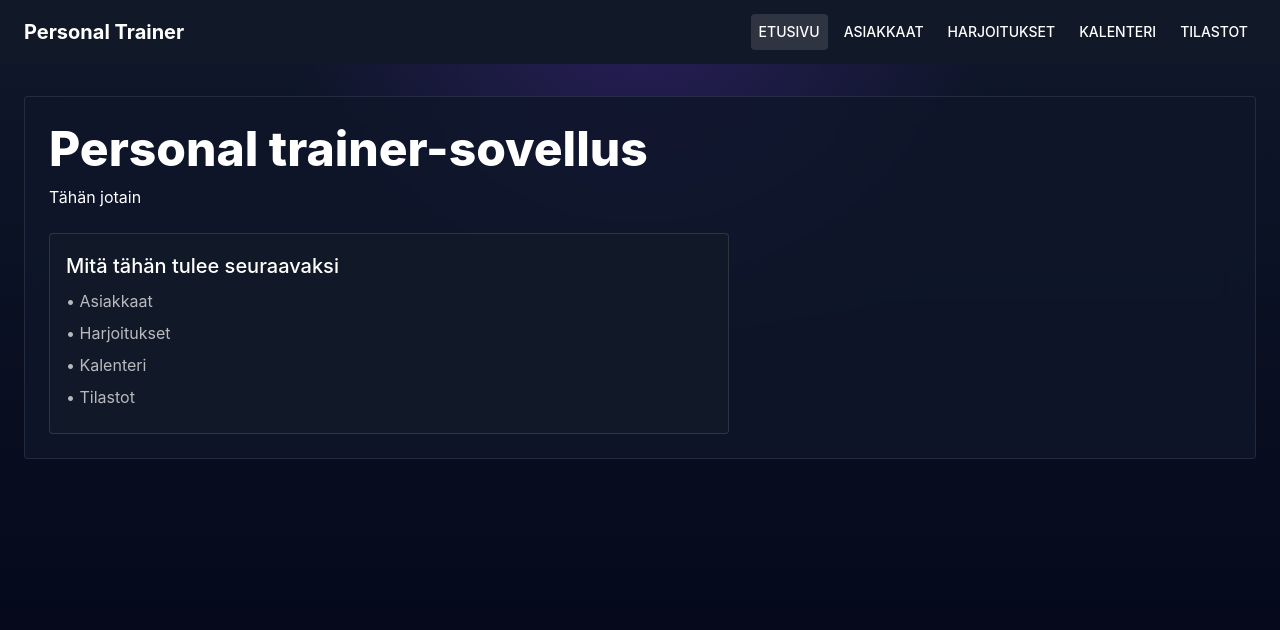
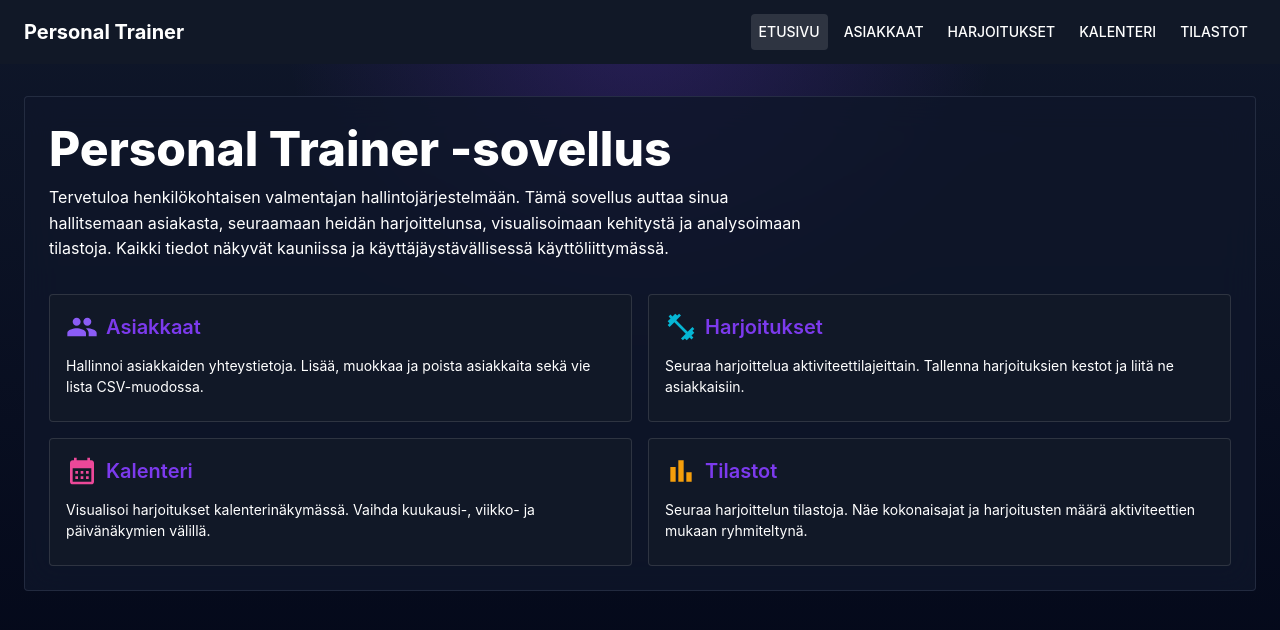
Before and after one commit to sonjasvensk/personal-trainer, a React (Vite) app: page / in a window 1280 px wide. Shown: the top 630 px of the page. Built offline with nearby package versions, Linux system fonts and the light colour scheme; no server answers.

Commit message:
improve: homepage feature cards

```diff
--- a/src/pages/HomePage.tsx
+++ b/src/pages/HomePage.tsx
@@ -1,40 +1,109 @@
 import { Box, Card, CardContent, Stack, Typography } from '@mui/material'
+import { useNavigate } from 'react-router-dom'
+import PeopleIcon from '@mui/icons-material/People'
+import FitnessCenterIcon from '@mui/icons-material/FitnessCenter'
+import CalendarMonthIcon from '@mui/icons-material/CalendarMonth'
+import BarChartIcon from '@mui/icons-material/BarChart'
 
+interface Feature {
+  icon: React.ReactNode
+  title: string
+  description: string
+  path: string
+}
+
+const features: Feature[] = [
+  {
+    icon: <PeopleIcon sx={{ fontSize: 32, color: '#8b5cf6' }} />,
+    title: 'Asiakkaat',
+    description: 'Hallinnoi asiakkaiden yhteystietoja. Lisää, muokkaa ja poista asiakkaita sekä vie lista CSV-muodossa.',
+    path: '/customers',
+  },
+  {
+    icon: <FitnessCenterIcon sx={{ fontSize: 32, color: '#06b6d4' }} />,
+    title: 'Harjoitukset',
+    description: 'Seuraa harjoittelua aktiviteettilajeittain. Tallenna harjoituksien kestot ja liitä ne asiakkaisiin.',
+    path: '/trainings',
+  },
+  {
+    icon: <CalendarMonthIcon sx={{ fontSize: 32, color: '#ec4899' }} />,
+    title: 'Kalenteri',
+    description: 'Visualisoi harjoitukset kalenterinäkymässä. Vaihda kuukausi-, viikko- ja päivänäkymien välillä.',
+    path: '/calendar',
+  },
+  {
+    icon: <BarChartIcon sx={{ fontSize: 32, color: '#f59e0b' }} />,
+    title: 'Tilastot',
+    description: 'Seuraa harjoittelun tilastoja. Näe kokonaisajat ja harjoitusten määrä aktiviteettien mukaan ryhmiteltynä.',
+    path: '/statistics',
+  },
+]
 
 function HomePage() {
+  const navigate = useNavigate()
+
   return (
-    <Stack spacing={3}>
+    <Stack spacing={4}>
       <Box>
         <Typography variant="h3" component="h1" sx={{ fontWeight: 800, mb: 1 }}>
-          Personal trainer-sovellus
+          Personal Trainer -sovellus
         </Typography>
-        <Typography variant="body1" color="text.secondary" sx={{ maxWidth: 760 }}>
-          Tähän jotain
+        <Typography variant="body1" color="text.secondary" sx={{ maxWidth: 760, lineHeight: 1.6 }}>
+          Tervetuloa henkilökohtaisen valmentajan hallintojärjestelmään. Tämä sovellus auttaa sinua hallitsemaan asiakasta,
+          seuraamaan heidän harjoittelunsa, visualisoimaan kehitystä ja analysoimaan tilastoja.
+          Kaikki tiedot näkyvät kauniissa ja käyttäjäystävällisessä käyttöliittymässä.
         </Typography>
       </Box>
 
       <Box
         sx={{
           display: 'grid',
-          gridTemplateColumns: { xs: '1fr', md: '1.4fr 1fr' },
+          gridTemplateColumns: { xs: '1fr', md: '1fr 1fr' },
           gap: 2,
         }}
       >
-        <Box>
-          <Card variant="outlined" sx={{ height: '100%' }}>
+        {features.map(feature => (
+          <Card
+            key={feature.title}
+            variant="outlined"
+            onClick={() => navigate(feature.path)}
+            sx={{
+              height: '100%',
+              cursor: 'pointer',
+              transition: 'all 0.2s ease',
+              '&:hover': {
+                backgroundColor: 'rgba(139, 92, 246, 0.08)',
+                borderColor: '#8b5cf6',
+                transform: 'translateY(-2px)',
+                boxShadow: '0 4px 12px rgba(139, 92, 246, 0.15)',
+              },
+            }}
+          >
             <CardContent>
-              <Typography variant="h6" gutterBottom>
-                Mitä tähän tulee seuraavaksi
-              </Typography>
-              <Stack spacing={1} sx={{ color: 'text.secondary' }}>
-                <Typography>• Asiakkaat</Typography>
-                <Typography>• Harjoitukset </Typography>
-                <Typography>• Kalenteri</Typography>
-                <Typography>• Tilastot</Typography>
+              <Stack spacing={1.5}>
+                <Box sx={{ display: 'flex', alignItems: 'center', gap: 1 }}>
+                  {feature.icon}
+                  <Typography
+                    variant="h6"
+                    sx={{
+                      fontWeight: 600,
+                      color: 'primary.main',
+                      cursor: 'pointer',
+                      '&:hover': {
+                        textDecoration: 'underline',
+                      },
+                    }}
+                  >
+                    {feature.title}
+                  </Typography>
+                </Box>
+                <Typography variant="body2" color="text.secondary" sx={{ lineHeight: 1.5 }}>
+                  {feature.description}
+                </Typography>
               </Stack>
             </CardContent>
           </Card>
-        </Box>
+        ))}
       </Box>
     </Stack>
   )
```
